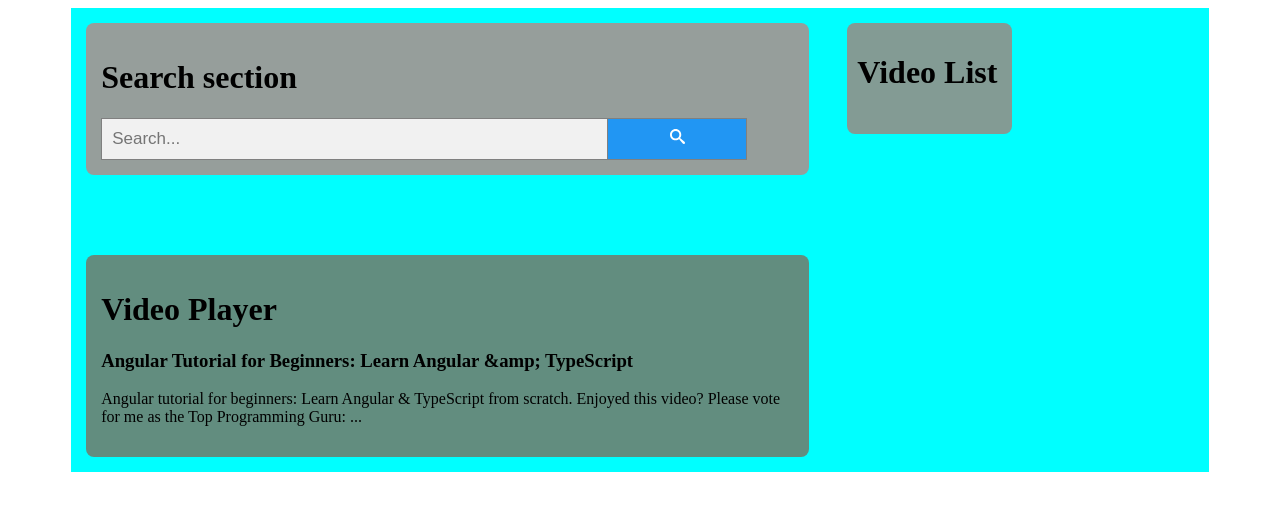
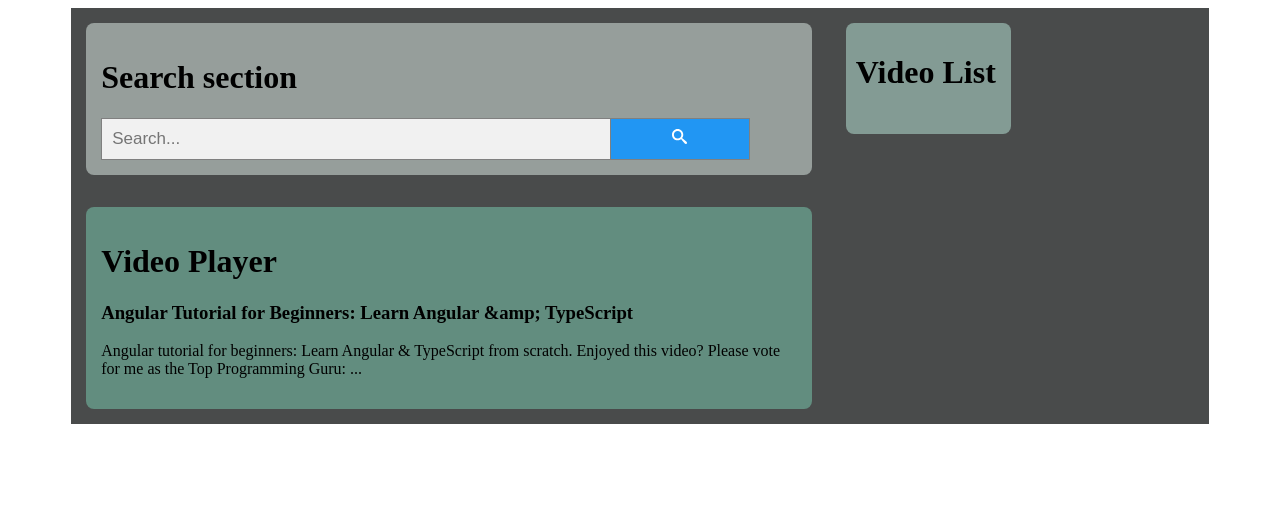
Before and after one commit to gwenbleiddd/newTUbe, a React (Create React App) app: page / in a window 1280 px wide. Shown: the top 510 px of the page. Built offline with nearby package versions, Linux system fonts and the light colour scheme.

Commit message:
fifth commit

```diff
--- a/src/App.js
+++ b/src/App.js
@@ -1,19 +1,19 @@
 import Search from './components/Search'
 import VideoPlayer from './components/VideoPlayer'
 import VideoList from './components/VideoList'
-//import {useState ,useEffect } from 'react'
-//import data from './data.json'
 import data from './exampleVideoData.json'
 import { useState } from 'react'
 
 function App() {
-  const[userInput,setUserInput] = useState('balls');
-  // const[word,setWord] = useState('nigga');
-  // function onclick(){
-  //   return setWord(userInput);
-  // }
+  const[userInput,setUserInput] = useState('gibrish');
+  const[vidKey,setVidKey] = useState('');
+
   const getSearchData = (data) =>{
     setUserInput(data)
+  }
+
+  const getVidKey = (key) =>{
+     setVidKey(key);
   }
 //   const[vid,setVid] = useState([])
 
@@ -39,12 +39,12 @@
           <Search onSubmit={getSearchData}/>
         </div>
         <div className="VideoPlayer">
-          <VideoPlayer fileData={data}/>
+          <VideoPlayer fileData={data} vidKey={vidKey}/>
         </div>
       </div>
       <div className="Right">
-        <div className='VideoList'>
-          <VideoList fileData={data} searchData={userInput}/>
+        <div className='VideoList' >
+          <VideoList fileData={data} searchData={userInput} getVidKey={getVidKey}/>
         </div>
       </div>
 
--- a/src/components/Search.js
+++ b/src/components/Search.js
@@ -3,7 +3,7 @@
 
 
 const Search = ({onSubmit}) => {
-  const[input,setInput] = useState('');
+  const[input,setInput] = useState(' ');
 
 
 
--- a/src/components/VideoList.js
+++ b/src/components/VideoList.js
@@ -1,17 +1,16 @@
-import React from 'react'
 import VideoListEntry from './VideoListEntry'
 
 
 
-const VideoList = ({fileData,searchData}) => {
+const VideoList = ({fileData,searchData,getVidKey}) => {
+  //style={{ backgroundImage: `url(${background})` }}
+
+  return (
+    <div className='dispVidList'  >
+      <h1>Video List</h1>
 
 
-
-  return (
-    <div>
-      <h1>Video List</h1>
-
-         <VideoListEntry fileData={fileData} searchData={searchData}/>
+         <VideoListEntry fileData={fileData} searchData={searchData} getVidKey={getVidKey}/>
 
     </div>
   )
--- a/src/components/VideoListEntry.js
+++ b/src/components/VideoListEntry.js
@@ -1,8 +1,8 @@
 import React from 'react'
-//import YouTube from 'react-youtube'
 
 
-const VideoListEntry = ({fileData,searchData}) => {
+
+const VideoListEntry = ({fileData,searchData,getVidKey}) => {
 
 
 
@@ -12,12 +12,12 @@
       <ul>
 
         {
-
-        fileData.map((val,i)=>{
-          if(val.snippet.title===searchData){//find a way to searh by a piece of the string
-       return <li key={val.id.videoId}>
+        //must wrap setState within a arrow function to prevent to many re renders
+        fileData.map((val)=>{
+          if(val.snippet.title.toString().toLowerCase().includes(searchData.toString().toLowerCase())){//find a way to searh by a piece of the string
+       return <li key={val.id.videoId} onClick={() => getVidKey(val.id.videoId) }>
         <div className='thumb'>
-        <img src={val.snippet.thumbnails.default.url} alt=''></img>
+        <img src={val.snippet.thumbnails.default.url} alt='' ></img>
       </div>
       <div className='titleDescrip'>
         <h6 className='title'>{val.snippet.title}</h6>
--- a/src/components/VideoPlayer.js
+++ b/src/components/VideoPlayer.js
@@ -2,10 +2,10 @@
 import YouTube from 'react-youtube'
 
 
-const VideoPlayer = ({fileData}) => {
+const VideoPlayer = ({fileData,vidKey}) => {
 
    const post = fileData.find((dataItem)=> dataItem.id);
-   const youtubeID = post.id.videoId;
+   const youtubeID = vidKey;
    const onReady = (e) => {
     console.log(e.target);
   };
--- a/src/index.css
+++ b/src/index.css
@@ -2,14 +2,14 @@
   margin: 0 auto;
   width: 90%;
   display: grid;
-  background-color: aqua;
+  background-color: rgb(73, 75, 75);
   grid-template-columns: 2fr 1fr;
-  gap:.5rem;
+  gap:.2rem;
 }
 .Left{
     display: grid;
     grid-template-rows: 1fr;
-    gap:5rem;
+    gap:2rem;
     padding: 15px;
 }
 .Right{
@@ -59,7 +59,11 @@
     padding-bottom: 5px;
     padding-left: 10px;
     padding-top: 10px;
+
 }
+
+
+
 
 .entry{
     /* border-style: groove; */
```
Also changed, not shown: src/lantern.jpg (added).
